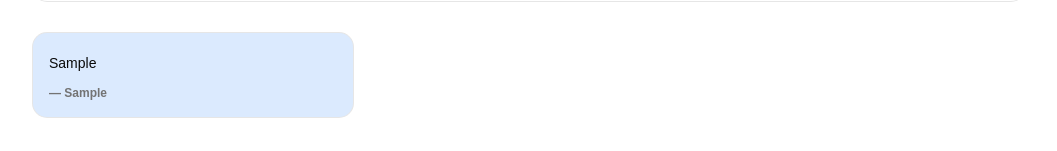
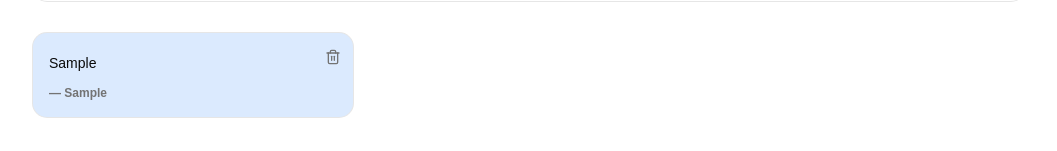
Before and after one commit to madooei/kudoboard, a React (Vite) app: page /kudoboard/boards/happy-birthday-sam in a window 1280 px wide. Both pictures are taken after typing "Sample", "Sample" into the empty fields and a click on the button "Add Kudo". Shown: the part 420-571 px from the top of the page, without its empty margins (111-1168 px from the left). Built offline with nearby package versions, Linux system fonts and the light colour scheme.

Commit message:
kudoboard-09: Refactor BoardPage to use useReducer for managing kudos state and add delete functionality

```diff
--- /dev/null
+++ b/src/components/kudo-card.tsx
@@ -0,0 +1,30 @@
+import type { Kudo } from "@/data/types";
+import { Card, CardContent } from "@/components/ui/card";
+import { Trash2 } from "lucide-react";
+
+type KudoCardProps = {
+  kudo: Kudo;
+  onDelete: () => void;
+};
+
+function KudoCard({ kudo, onDelete }: KudoCardProps) {
+  return (
+    <Card className={kudo.color}>
+      <CardContent className="relative pt-1">
+        <button
+          onClick={onDelete}
+          className="absolute top-0 right-3 rounded p-0 text-muted-foreground hover:text-destructive"
+          aria-label={`Delete kudo from ${kudo.author}`}
+        >
+          <Trash2 className="h-4 w-4" />
+        </button>
+        <p className="mb-3 text-sm">{kudo.message}</p>
+        <p className="text-xs font-semibold text-muted-foreground">
+          — {kudo.author}
+        </p>
+      </CardContent>
+    </Card>
+  );
+}
+
+export default KudoCard;
--- /dev/null
+++ b/src/reducers/kudos.ts
@@ -0,0 +1,14 @@
+import type { Kudo } from "@/data/types";
+
+type KudoAction =
+  | { type: "added"; kudo: Kudo }
+  | { type: "deleted"; id: string };
+
+export function kudosReducer(kudos: Kudo[], action: KudoAction): Kudo[] {
+  switch (action.type) {
+    case "added":
+      return [...kudos, action.kudo];
+    case "deleted":
+      return kudos.filter((k) => k.id !== action.id);
+  }
+}
--- a/src/routes/boards.$boardId.tsx
+++ b/src/routes/boards.$boardId.tsx
@@ -1,9 +1,10 @@
 import { createFileRoute } from "@tanstack/react-router";
 import { INITIAL_BOARDS } from "@/data/boards";
 import type { Kudo } from "@/data/types";
-import { Card, CardContent } from "@/components/ui/card";
-import { useState } from "react";
+import { useReducer } from "react";
 import AddKudoForm from "@/components/add-kudo-form";
+import KudoCard from "@/components/kudo-card";
+import { kudosReducer } from "@/reducers/kudos";
 
 export const Route = createFileRoute("/boards/$boardId")({
   component: BoardPage,
@@ -13,7 +14,7 @@ function BoardPage() {
   const { boardId } = Route.useParams();
   const board = INITIAL_BOARDS.find((b) => b.id === boardId);
 
-  const [kudos, setKudos] = useState<Kudo[]>(board?.kudos ?? []);
+  const [kudos, dispatch] = useReducer(kudosReducer, board?.kudos ?? []);
 
   if (!board) {
     return (
@@ -27,7 +28,11 @@ function BoardPage() {
   }
 
   function handleAddKudo(kudo: Kudo) {
-    setKudos((prev) => [...prev, kudo]);
+    dispatch({ type: "added", kudo });
+  }
+
+  function handleDeleteKudo(id: string) {
+    dispatch({ type: "deleted", id });
   }
 
   return (
@@ -35,6 +40,7 @@ function BoardPage() {
       <h1 className="mb-2 text-3xl font-bold">{board.title}</h1>
       <p className="mb-6 text-muted-foreground">{board.description}</p>
       <AddKudoForm onAdd={handleAddKudo} />
+
       {kudos.length === 0 ? (
         <p className="text-muted-foreground">
           No kudos yet. Be the first to add one!
@@ -42,23 +48,14 @@ function BoardPage() {
       ) : (
         <div className="grid gap-4 sm:grid-cols-2 lg:grid-cols-3">
           {kudos.map((kudo) => (
-            <KudoCard key={kudo.id} kudo={kudo} />
+            <KudoCard
+              key={kudo.id}
+              kudo={kudo}
+              onDelete={() => handleDeleteKudo(kudo.id)}
+            />
           ))}
         </div>
       )}
     </div>
   );
 }
-
-function KudoCard({ kudo }: { kudo: Kudo }) {
-  return (
-    <Card className={kudo.color}>
-      <CardContent className="pt-1">
-        <p className="mb-3 text-sm">{kudo.message}</p>
-        <p className="text-xs font-semibold text-muted-foreground">
-          — {kudo.author}
-        </p>
-      </CardContent>
-    </Card>
-  );
-}
```
